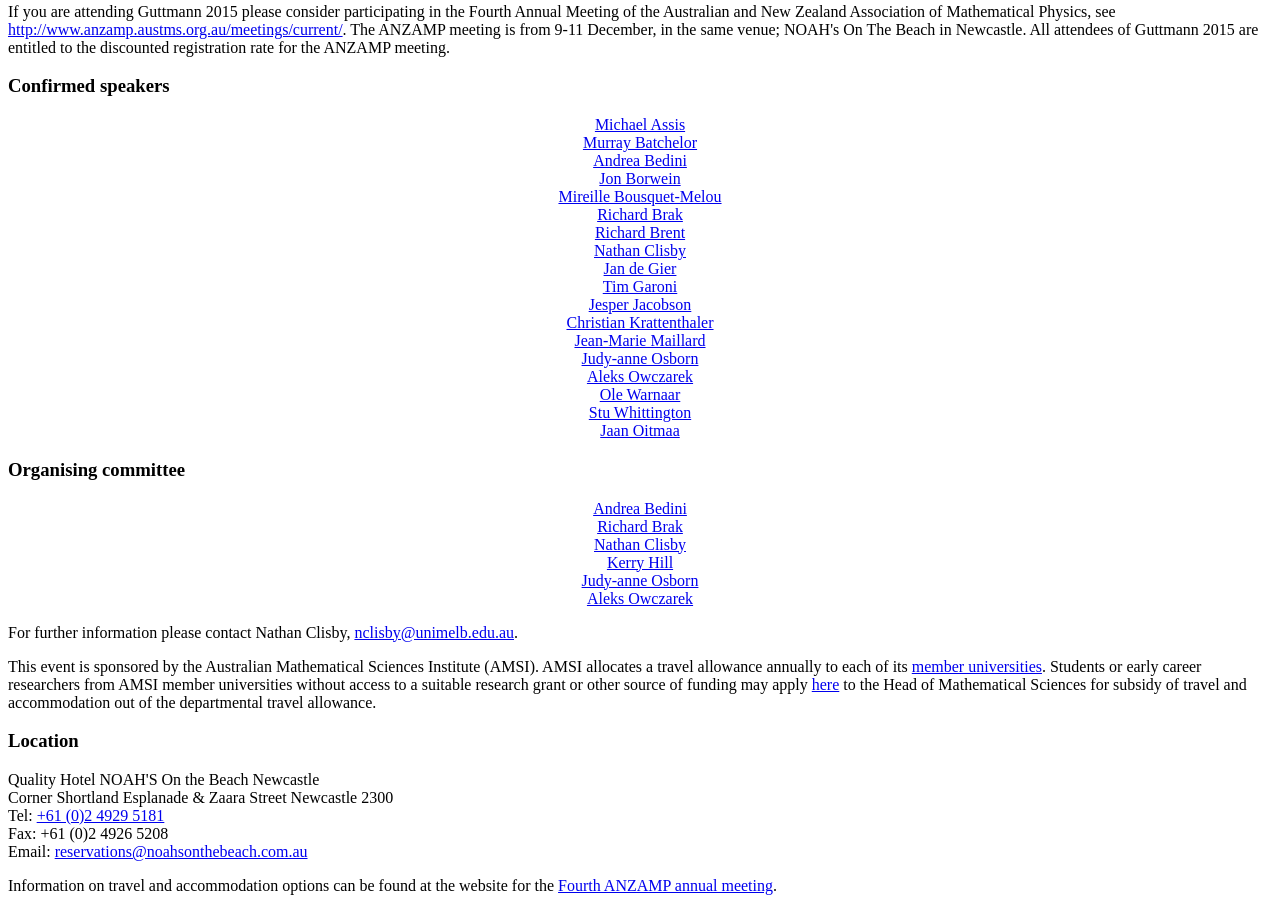
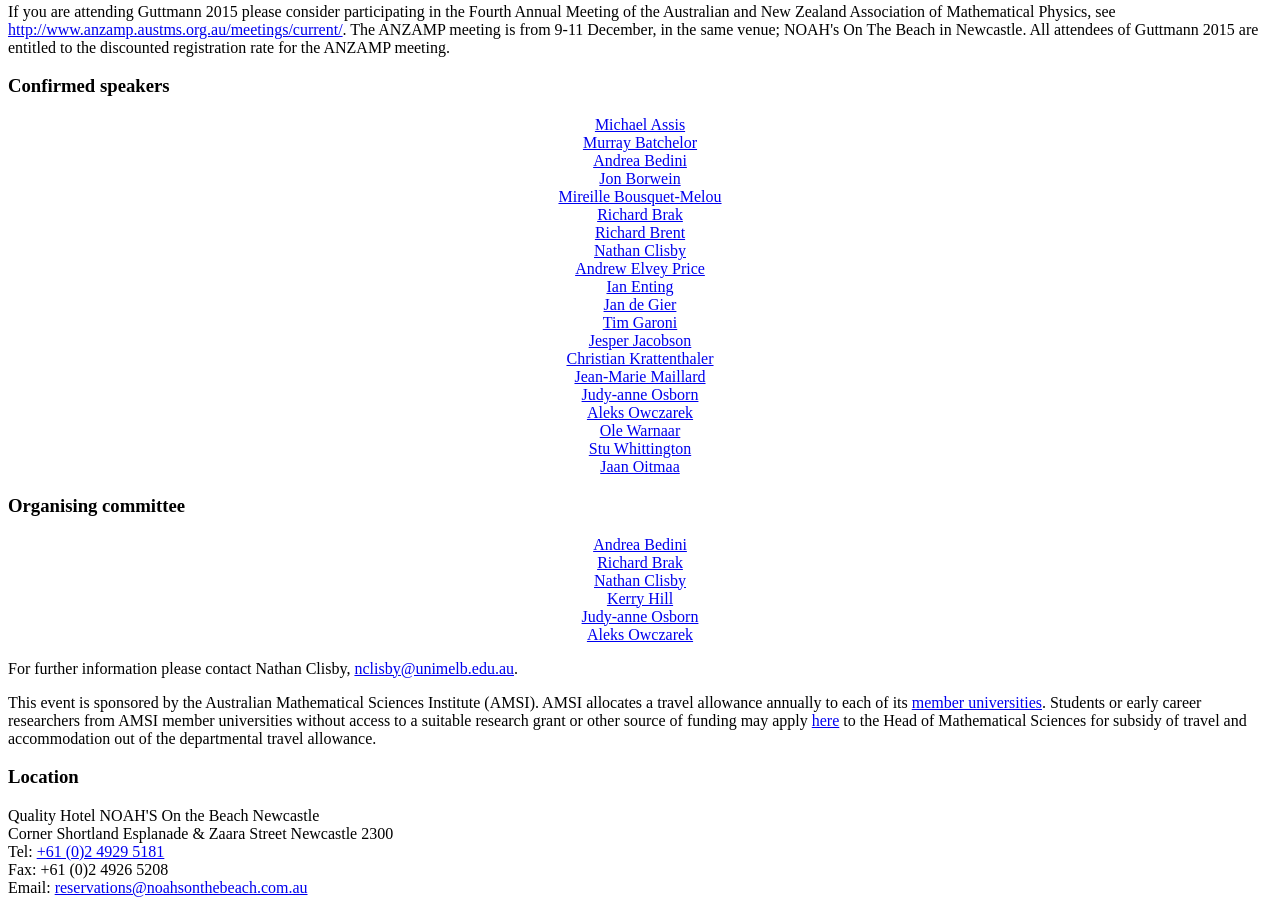
Before and after one commit to andreabedini/guttmann2015, a Jekyll site: the page built from index.html, in a window 1280 px wide and 900 px high, scrolled down 372 px. Built offline with Jekyll 4.4.1, drawn with Linux system fonts in a browser that asks for light colours; nearby versions of some CDN libraries.

Commit message:
Update speakers.yml

```diff
--- a/_data/speakers.yml
+++ b/_data/speakers.yml
@@ -14,6 +14,9 @@
   url: http://maths-people.anu.edu.au/~brent/
 - name: Nathan Clisby
   url: http://clisby.net
+- name: Andrew Elvey Price
+- name: Ian Enting
+  url: http://www.ms.unimelb.edu.au/~enting/
 - name: Jan de Gier
   url: http://www.ms.unimelb.edu.au/~degier/
 - name: Tim Garoni
```
